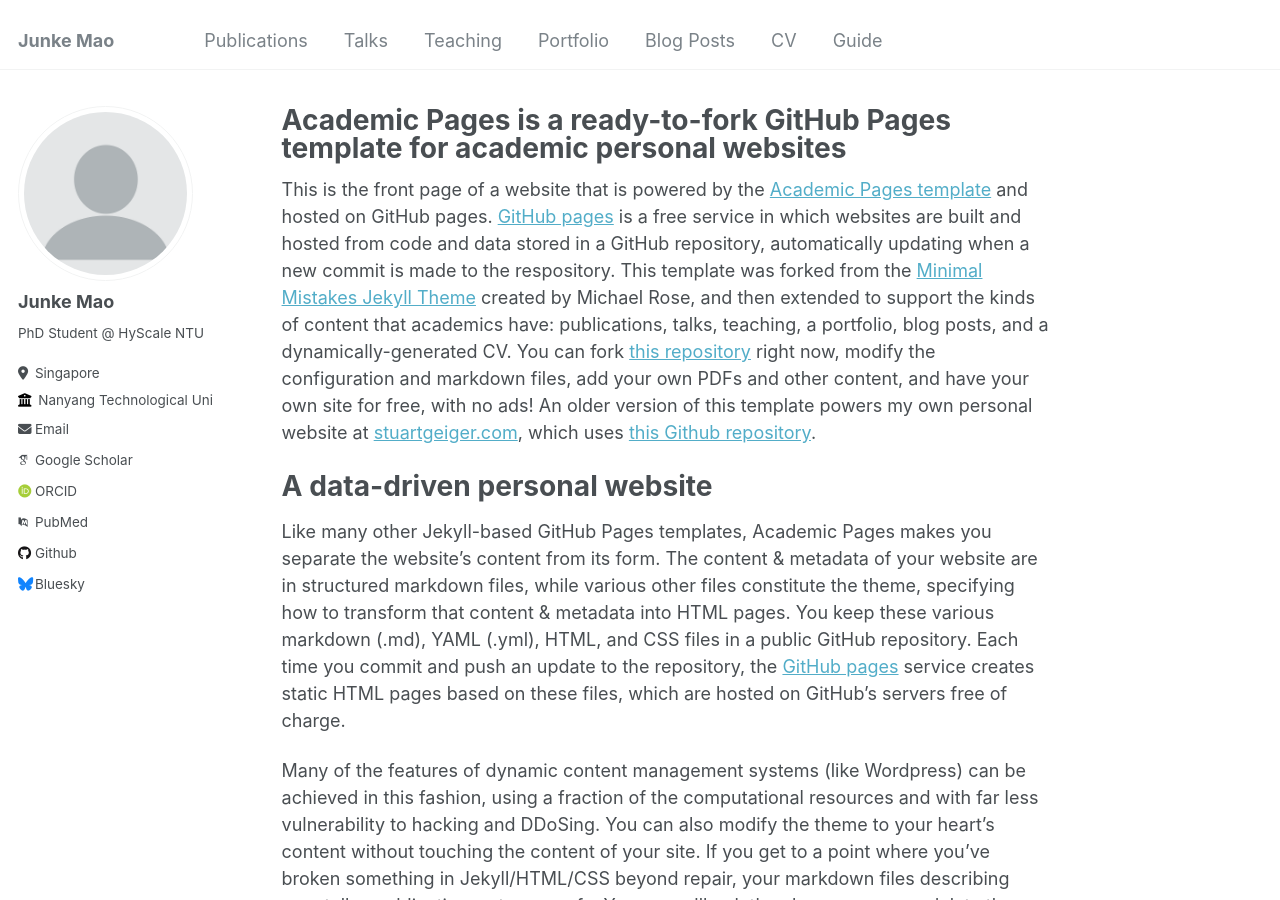
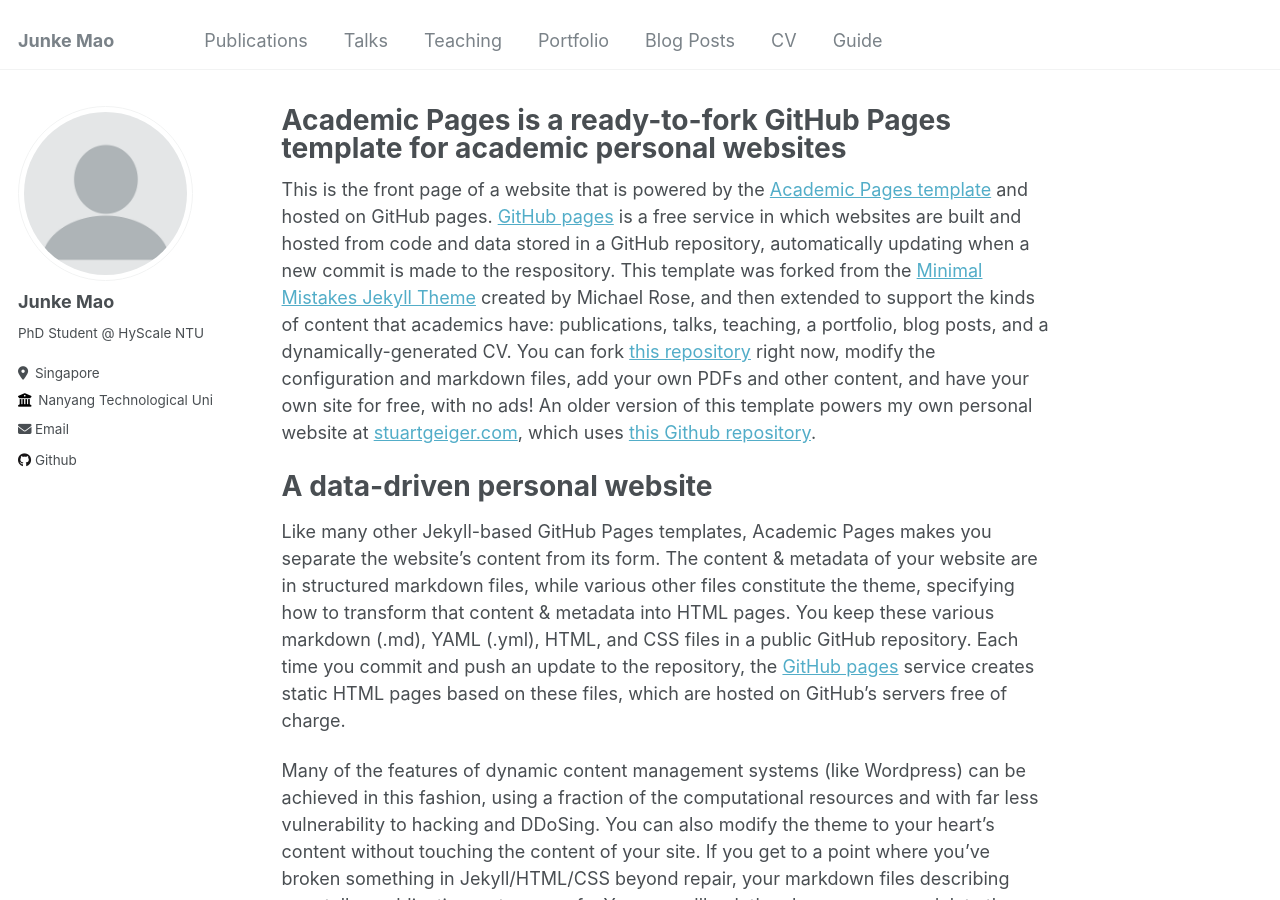
Before and after one commit to junkemao/junkemao.github.io, a Jekyll site: the page built from _pages/about.md, in a window 1280 px wide and 900 px high. Built offline with Jekyll 4.4.1, drawn with Linux system fonts in a browser that asks for light colours; some web fonts are replaced; part of the change alters nothing that is shown.

Commit message:
Update _config.yml

```diff
--- a/_config.yml
+++ b/_config.yml
@@ -32,23 +32,23 @@ author:
 
   # Academic websites
   arxiv            : # URL - Update with the correct link to your profile
-  googlescholar    : "https://scholar.google.com/citations?user=PS_CX0AAAAAJ"
+  googlescholar    :
   impactstory      : # URL
-  orcid            : "http://orcid.org/yourorcidurl"
+  orcid            :
   semantic         : # URL
-  pubmed           : "https://www.ncbi.nlm.nih.gov/pubmed/?term=john+snow"
+  pubmed           :
   researchgate     : # URL
 
   # Repositories and software development
   bitbucket        : # Username - Update with your username on the site
   codepen          : # Username
   dribbble         : # Username
-  github           : "academicpages"
+  github           : "https://github.com/junkemao"
   kaggle           : # Username
   stackoverflow    : # User number or user number and name (i.e., use "1" or "1/jeff-atwood")
 
   # Social media
-  bluesky          : "bsky.app" # Replace this with you Bluesky username
+  bluesky          : # Replace this with you Bluesky username
   facebook         : # Username
   flickr           : # Username
   foursquare       : # Username
@@ -57,7 +57,7 @@ author:
   keybase          : # Username
   instagram        : # Username
   lastfm           : # Username
-  linkedin         : # Username
+  linkedin         :
   mastodon         : # URL
   medium           : # URL
   pinterest        : # Username
```
